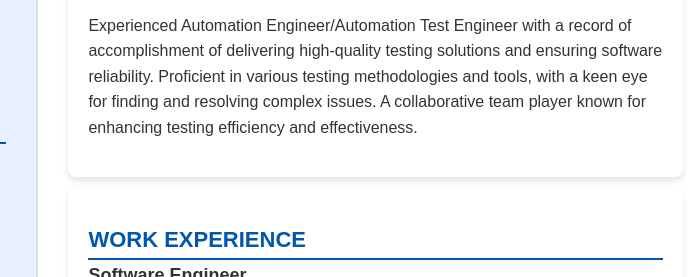
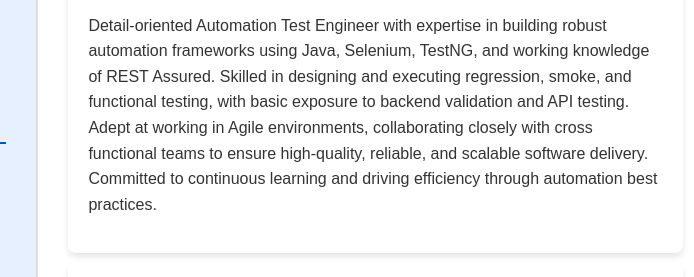
Before and after one commit to shubhamieshubhism/Resume, a plain HTML site: page Shubham_Tirpude_Resume_Version2.html in a window 1280 px wide. Shown: the part 262-539 px from the top of the page, 427-1121 px from the left. Drawn offline with Linux system fonts and the light colour scheme.

Commit message:
Changes commit in resume

```diff
--- a/Shubham_Tirpude_Resume_Version2.html
+++ b/Shubham_Tirpude_Resume_Version2.html
@@ -96,7 +96,14 @@
 
             <section class="profile-summary">
                 <h2>PROFILE SUMMARY</h2>
-                <p>Experienced Automation Engineer/Automation Test Engineer with a record of accomplishment of delivering high-quality testing solutions and ensuring software reliability. Proficient in various testing methodologies and tools, with a keen eye for finding and resolving complex issues. A collaborative team player known for enhancing testing efficiency and effectiveness.</p>
+                <p>Detail-oriented Automation Test Engineer with expertise in building robust
+                    automation frameworks using Java, Selenium, TestNG, and working knowledge
+                    of REST Assured. Skilled in designing and executing regression, smoke, and
+                    functional testing, with basic exposure to backend validation and API testing.
+                    Adept at working in Agile environments, collaborating closely with cross functional teams to ensure high-quality, reliable, and scalable software delivery.
+                    Committed to continuous learning and driving efficiency through automation best
+                    practices.
+                    </p>
             </section>
 
             <section class="work-experience">
```
